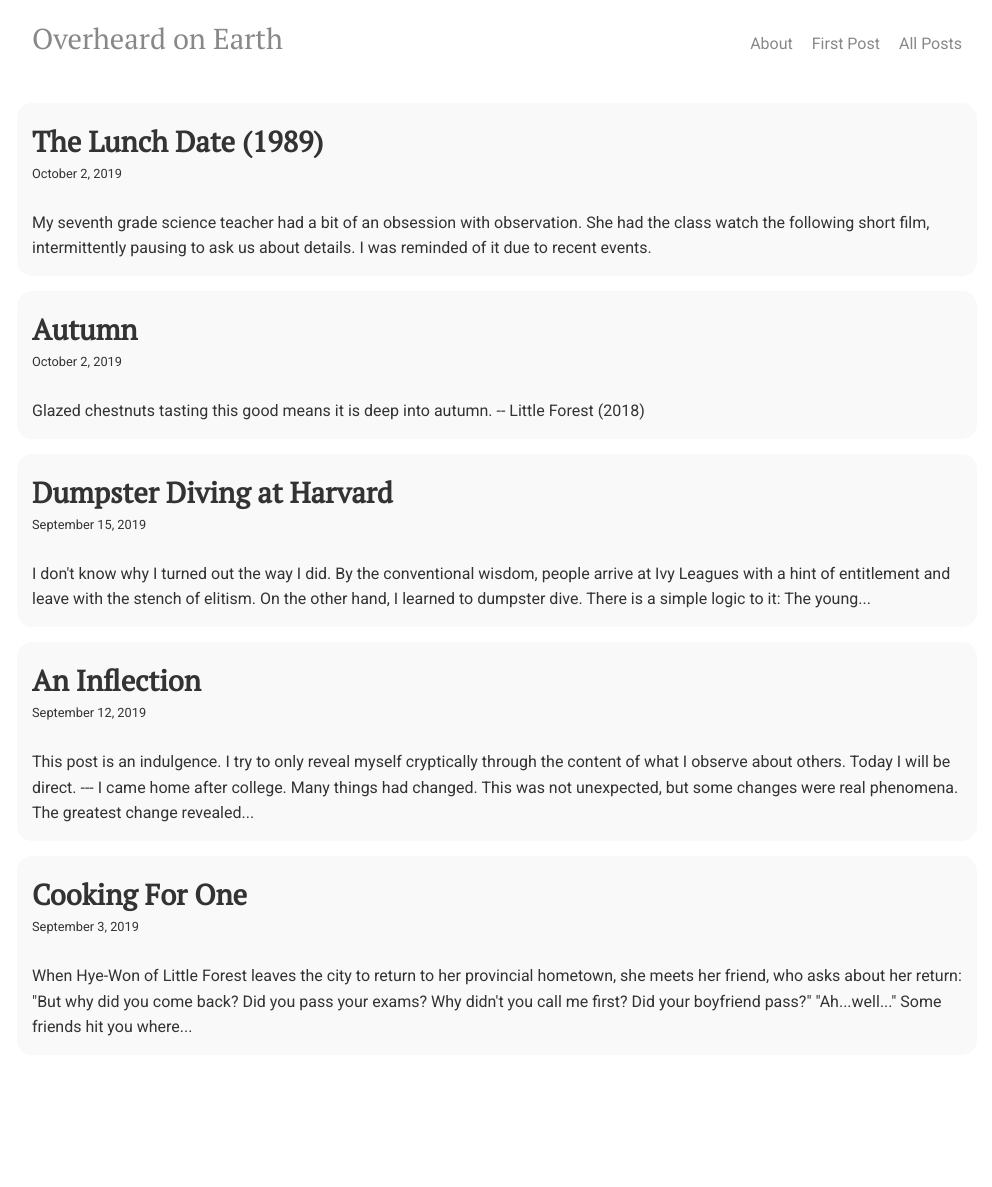
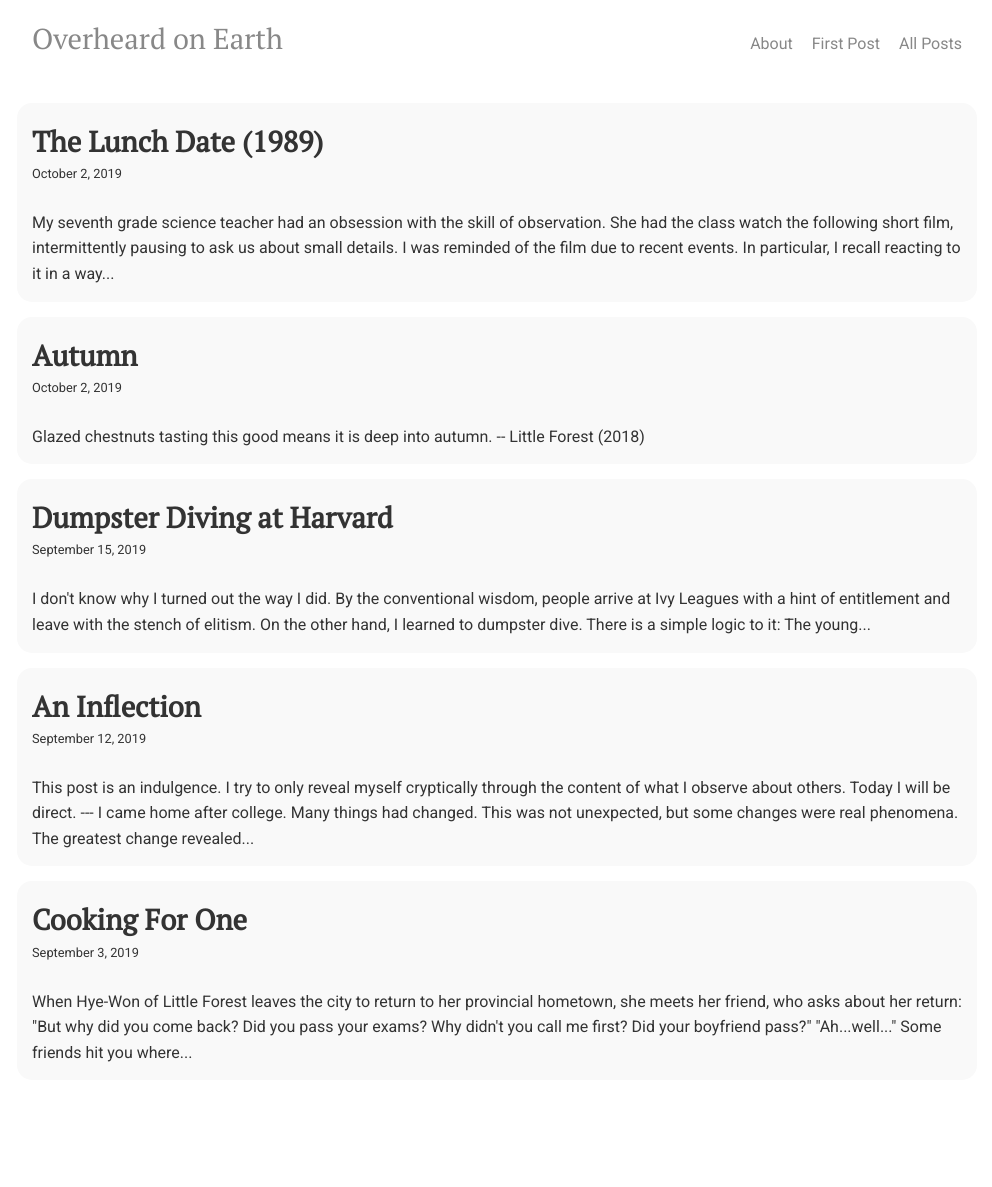
Before and after one commit to overheardonearth/overheardonearth.github.io, a Jekyll site: the page built from index.html, in a window 1280 px wide. Shown: the whole page, without its empty margins (143-1135 px from the left). Built offline with Jekyll 4.4.1, drawn with Linux system fonts in a browser that asks for light colours; comment, search, counter and statistics services are not loaded; before the commit the page ends 1162 px from its top, so only the background shows below that.

Commit message:
Update 2019-10-06-the-lunch-date-1989.html

```diff
--- a/_posts/2019-10-06-the-lunch-date-1989.html
+++ b/_posts/2019-10-06-the-lunch-date-1989.html
@@ -5,7 +5,11 @@ comments: true
 date: 2019-10-02
 ---
 
-My seventh grade science teacher had a bit of an obsession with observation. She had the class watch the following short film, intermittently pausing to ask us about details. I was reminded of it due to recent events.
+My seventh grade science teacher had an obsession with the skill of observation. She had the class watch the following short film, intermittently pausing to ask us about small details.
+
+<p>I was reminded of the film due to recent events. In particular, I recall reacting to it in a way opposite to how I reacted to <i>1984</i>, of which I was very skeptical due to its condescension and conviction at the frailty of men.
+
+
 
 
 <div class="media"><div style="width:100%;height:0px;position:relative;padding-bottom:75.419%;"><iframe src="https://streamable.com/s/gqshw/hxfjaz" frameborder="0" width="100%" height="100%" allowfullscreen style="width:100%;height:100%;position:absolute;left:0px;top:0px;overflow:hidden;"></iframe></div></div>
```
